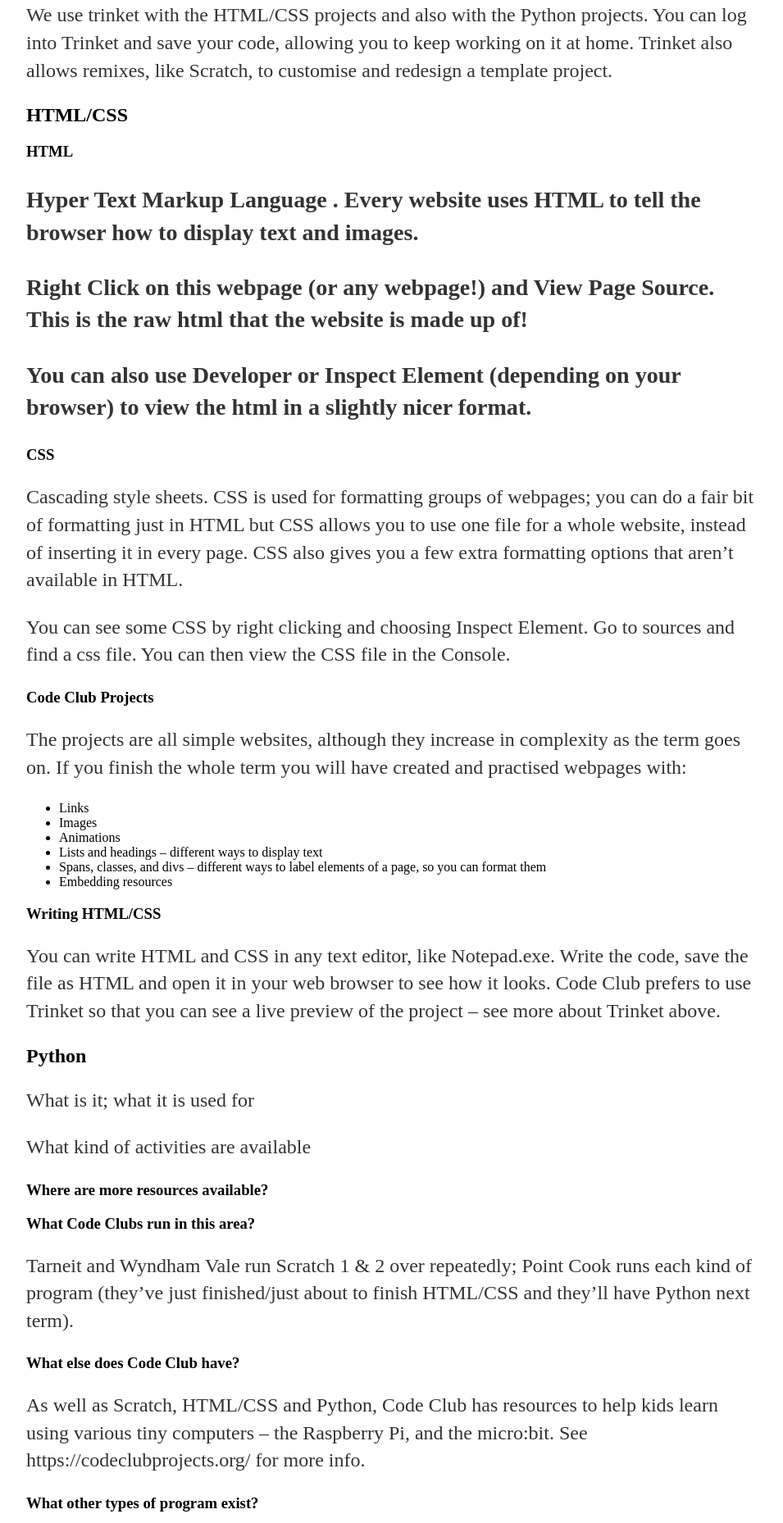
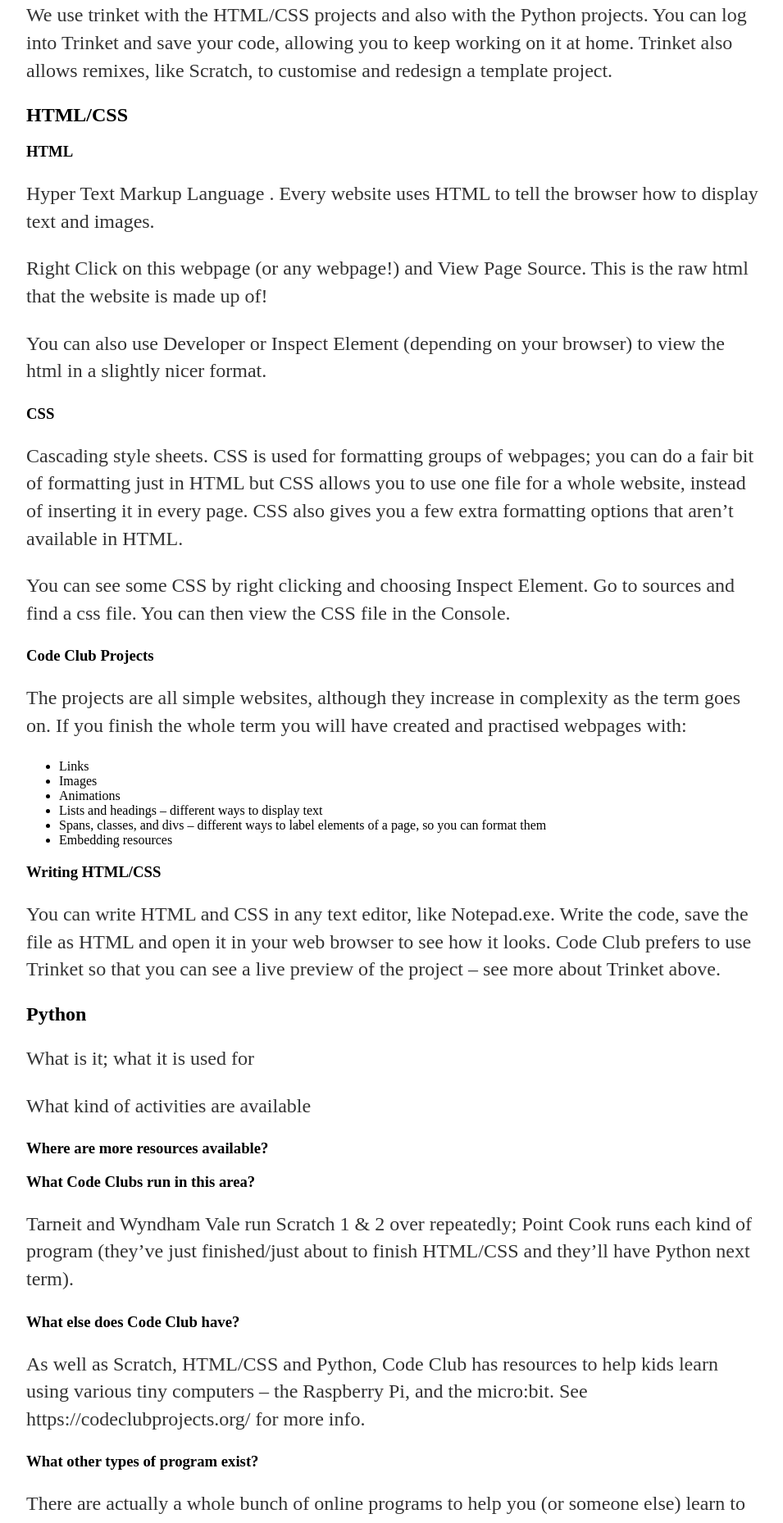
Before and after one commit to emillym/emillym.github.io, a Jekyll site: the page built from index.html, in a window 1280 px wide. Shown: the part 1272-3130 px from the top of the page at 82% size, without its empty margins (160-1115 px from the left). Built offline with Jekyll 4.4.1, drawn with Linux system fonts in a browser that asks for light colours.

```diff
--- a/index.html
+++ b/index.html
@@ -36,7 +36,7 @@ title: Code Club for Grownups
 			<p>Find Trinket at https://trinket.io/
 			<p>Trinket is an embeddable editor. It means that you can edit your code and see a live preview. We use trinket with the HTML/CSS projects and also with the Python projects. You can log into Trinket and save your code, allowing you to keep working on it at home. Trinket also allows remixes, like Scratch, to customise and redesign a template project.
 	<h2>HTML/CSS</h2>
-		<h3>HTML<h3>
+		<h3>HTML</h3>
 			<p>Hyper Text Markup Language . Every website uses HTML to tell the browser how to display text and images.</p>
 			<p>Right Click on this webpage (or any webpage!) and View Page Source. This is the raw html that the website is made up of!</p>
 			<p>You can also use Developer or Inspect Element (depending on your browser) to view the html in a slightly nicer format.</p>
```
